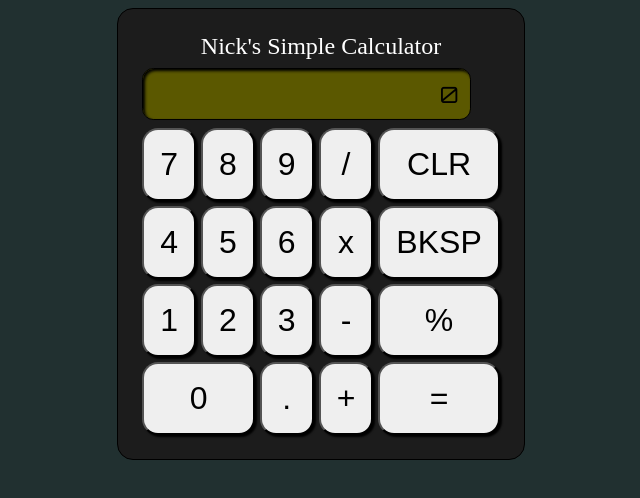
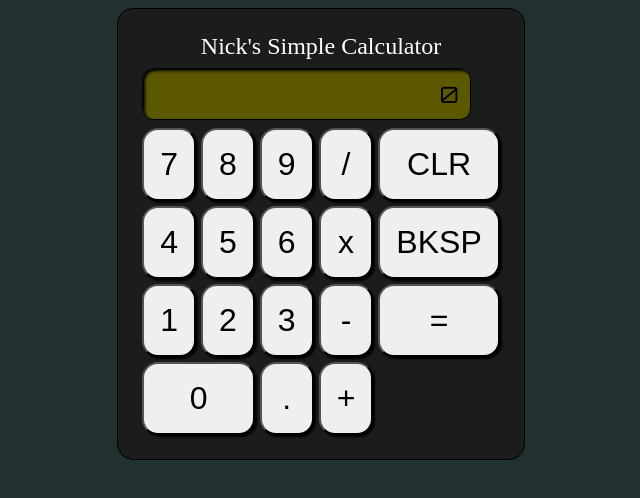
Before and after one commit to NicholasPetaccio/Simple-Calculator, a plain HTML site: page index.html in a window 1280 px wide. Shown: the whole page, without its empty margins (319-959 px from the left). Drawn offline with Linux system fonts and the light colour scheme.

Commit message:
removed % button and increased grid row of equal button to two rows

```diff
--- a/index.html
+++ b/index.html
@@ -54,7 +54,6 @@
                                     <div class="functions">
                                         <button class="function" id="clear" onclick=handleClear()>CLR</button>
                                         <button class="function" id="backspace" onclick="handleBackspace()">BKSP</button>
-                                        <button class="function" id="percent">%</button>
                                         <button class="function" id="equals" onclick="handleEquals()">=</button>
                                     </div>
                                 </div>
```
